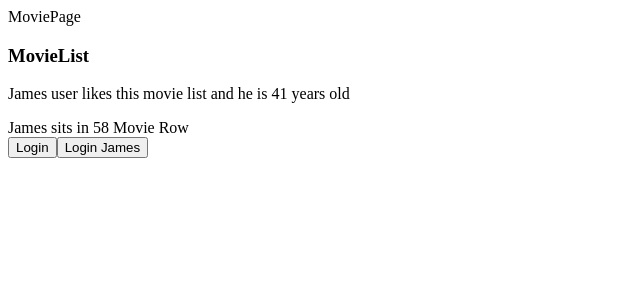
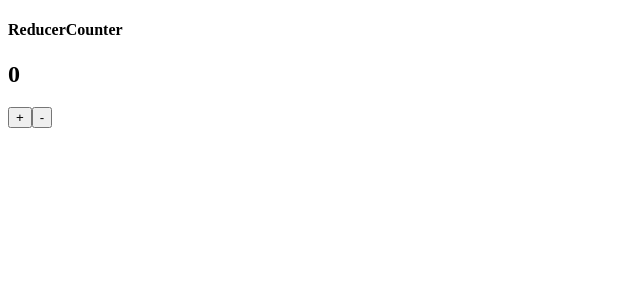
Before and after one commit to MariusCodeAcademy/hookIntro, a React (Create React App) app: page / in a window 1280 px wide. Shown: the top 300 px of the page, without its empty margins (0-640 px from the left). Built offline with nearby package versions, Linux system fonts and the light colour scheme.

Commit message:
reducer counter with useState

```diff
--- a/src/App.jsx
+++ b/src/App.jsx
@@ -1,36 +1,12 @@
-import React, { Component } from "react";
-import Login from "./context/Login";
-import MoviePage from "./context/MoviePage";
-import UserContext from "./context/UserContext";
+import React from "react";
+import ReducerCounter from "./components/ReducerCounter/ReducerCounter";
 
-class App extends Component {
-  state = {
-    user: {
-      name: "James",
-      age: 41,
-    },
-  };
-
-  handleLogin = (username) => {
-    console.log("handleLogIn ran", username);
-    this.setState({ user: { ...this.state.user, name: username } });
-  };
-
-  render() {
-    return (
-      <UserContext.Provider
-        value={{
-          user: this.state.user,
-          onLogin: this.handleLogin,
-        }}
-      >
-        <div className="App">
-          <MoviePage />
-          <Login />
-        </div>
-      </UserContext.Provider>
-    );
-  }
+function App() {
+  return (
+    <div className="App">
+      <ReducerCounter />
+    </div>
+  );
 }
 
 export default App;
--- /dev/null
+++ b/src/components/ReducerCounter/ReducerCounter.jsx
@@ -0,0 +1,24 @@
+import React, { useState } from "react";
+
+function ReducerCounter() {
+  // useState padaryti kad veiktu counteris
+  const [count, setCount] = useState(0);
+
+  function increment() {
+    setCount(count + 1);
+  }
+  function decrement() {
+    setCount(count - 1);
+  }
+
+  return (
+    <div>
+      <h4>ReducerCounter</h4>
+      <h2>{count}</h2>
+      <button onClick={increment}>+</button>
+      <button onClick={decrement}>-</button>
+    </div>
+  );
+}
+
+export default ReducerCounter;
```
